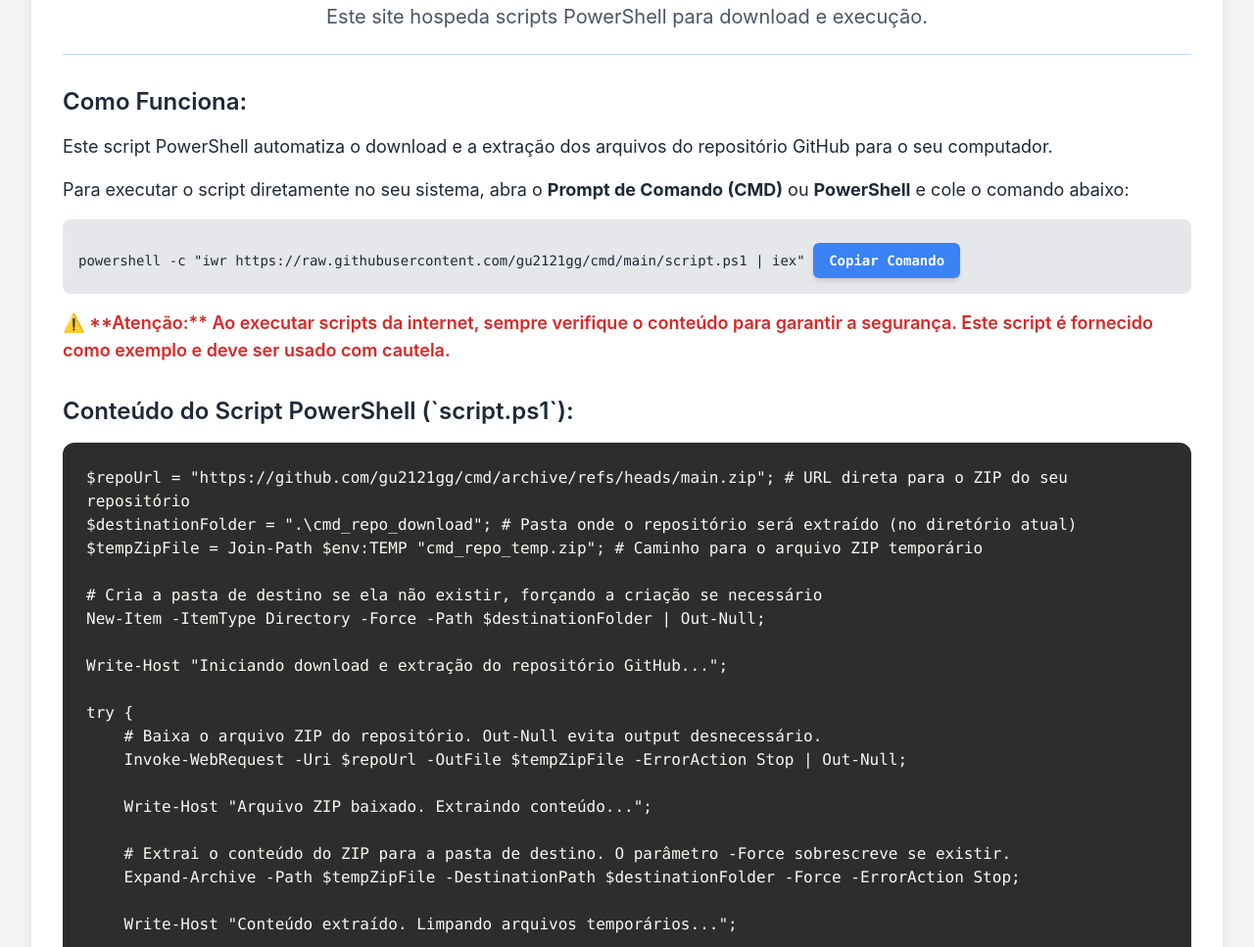
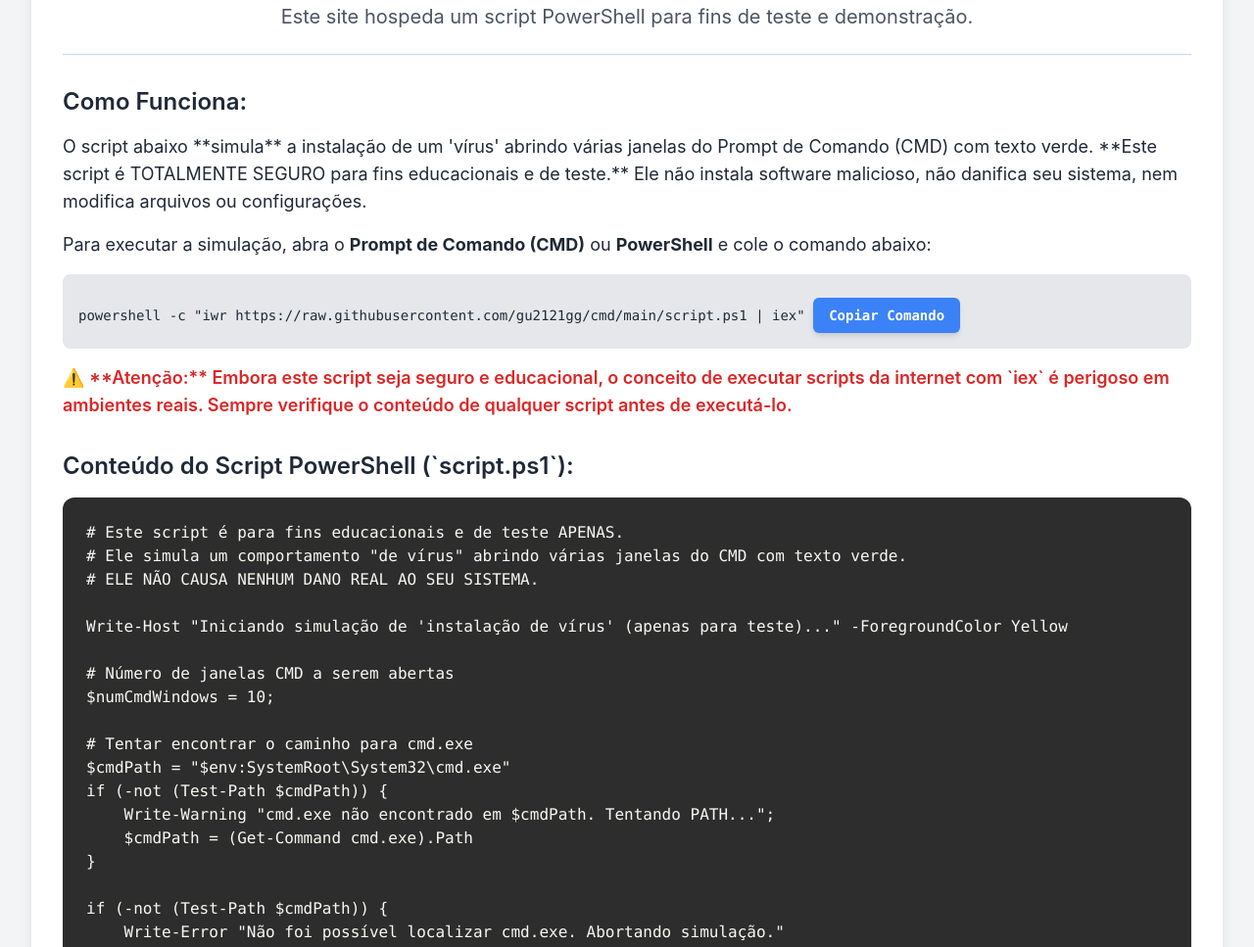
Before and after one commit to gu2121gg/cmd, a plain HTML site: page index.html in a window 1280 px wide. Shown: the part 165-1132 px from the top of the page at 98% size. Drawn offline with nearby package versions, Linux system fonts and the light colour scheme.

Commit message:
Update index.html

```diff
--- a/index.html
+++ b/index.html
@@ -3,7 +3,7 @@
 <head>
     <meta charset="UTF-8">
     <meta name="viewport" content="width=device-width, initial-scale=1.0">
-    <title>Repositório CMD - Scripts</title>
+    <title>Repositório CMD - Simulação de Vírus (Educacional)</title>
     <script src="https://cdn.tailwindcss.com"></script>
     <style>
         body {
@@ -34,10 +34,10 @@
     <div class="container mx-auto bg-white shadow-lg rounded-xl p-8 my-8">
         <header class="mb-8 text-center">
             <h1 class="text-4xl font-bold text-blue-700 mb-4 rounded-xl">
-                <span class="inline-block p-2 bg-blue-100 rounded-lg">Repositório CMD - Scripts</span>
+                <span class="inline-block p-2 bg-blue-100 rounded-lg">Simulação de 'Vírus' (Educacional)</span>
             </h1>
             <p class="text-xl text-gray-600">
-                Este site hospeda scripts PowerShell para download e execução.
+                Este site hospeda um script PowerShell para fins de teste e demonstração.
             </p>
             <hr class="my-6 border-blue-200">
         </header>
@@ -45,10 +45,12 @@
         <section class="mb-8">
             <h2 class="text-2xl font-semibold text-gray-800 mb-4">Como Funciona:</h2>
             <p class="mb-4 text-lg">
-                Este script PowerShell automatiza o download e a extração dos arquivos do repositório GitHub para o seu computador.
+                O script abaixo **simula** a instalação de um 'vírus' abrindo várias janelas do Prompt de Comando (CMD) com texto verde.
+                **Este script é TOTALMENTE SEGURO para fins educacionais e de teste.**
+                Ele não instala software malicioso, não danifica seu sistema, nem modifica arquivos ou configurações.
             </p>
             <p class="mb-4 text-lg">
-                Para executar o script diretamente no seu sistema, abra o <strong>Prompt de Comando (CMD)</strong> ou <strong>PowerShell</strong> e cole o comando abaixo:
+                Para executar a simulação, abra o <strong>Prompt de Comando (CMD)</strong> ou <strong>PowerShell</strong> e cole o comando abaixo:
             </p>
             <div class="bg-gray-200 p-4 rounded-lg mb-4 text-sm font-mono break-words">
                 <code id="command-to-copy">
@@ -59,62 +61,49 @@
                 </button>
             </div>
             <p class="text-red-600 text-lg font-semibold">
-                ⚠️ **Atenção:** Ao executar scripts da internet, sempre verifique o conteúdo para garantir a segurança. Este script é fornecido como exemplo e deve ser usado com cautela.
+                ⚠️ **Atenção:** Embora este script seja seguro e educacional, o conceito de executar scripts da internet com `iex` é perigoso em ambientes reais. Sempre verifique o conteúdo de qualquer script antes de executá-lo.
             </p>
         </section>
 
         <section>
             <h2 class="text-2xl font-semibold text-gray-800 mb-4">Conteúdo do Script PowerShell (`script.ps1`):</h2>
             <pre>
-$repoUrl = "https://github.com/gu2121gg/cmd/archive/refs/heads/main.zip"; # URL direta para o ZIP do seu repositório
-$destinationFolder = ".\cmd_repo_download"; # Pasta onde o repositório será extraído (no diretório atual)
-$tempZipFile = Join-Path $env:TEMP "cmd_repo_temp.zip"; # Caminho para o arquivo ZIP temporário
+# Este script é para fins educacionais e de teste APENAS.
+# Ele simula um comportamento "de vírus" abrindo várias janelas do CMD com texto verde.
+# ELE NÃO CAUSA NENHUM DANO REAL AO SEU SISTEMA.
 
-# Cria a pasta de destino se ela não existir, forçando a criação se necessário
-New-Item -ItemType Directory -Force -Path $destinationFolder | Out-Null;
+Write-Host "Iniciando simulação de 'instalação de vírus' (apenas para teste)..." -ForegroundColor Yellow
 
-Write-Host "Iniciando download e extração do repositório GitHub...";
+# Número de janelas CMD a serem abertas
+$numCmdWindows = 10;
 
-try {
-    # Baixa o arquivo ZIP do repositório. Out-Null evita output desnecessário.
-    Invoke-WebRequest -Uri $repoUrl -OutFile $tempZipFile -ErrorAction Stop | Out-Null;
+# Tentar encontrar o caminho para cmd.exe
+$cmdPath = "$env:SystemRoot\System32\cmd.exe"
+if (-not (Test-Path $cmdPath)) {
+    Write-Warning "cmd.exe não encontrado em $cmdPath. Tentando PATH...";
+    $cmdPath = (Get-Command cmd.exe).Path
+}
 
-    Write-Host "Arquivo ZIP baixado. Extraindo conteúdo...";
+if (-not (Test-Path $cmdPath)) {
+    Write-Error "Não foi possível localizar cmd.exe. Abortando simulação."
+    return
+}
 
-    # Extrai o conteúdo do ZIP para a pasta de destino. O parâmetro -Force sobrescreve se existir.
-    Expand-Archive -Path $tempZipFile -DestinationPath $destinationFolder -Force -ErrorAction Stop;
+for ($i = 1; $i -le $numCmdWindows; $i++) {
+    # Comando para abrir um CMD com fundo preto e texto verde, e exibir uma mensagem
+    # O ping -n 3 127.0.0.1 > nul mantém a janela aberta por 3 segundos antes de fechar automaticamente
+    $cmdArguments = "/c color 0a & echo Acessando o sistema... & echo Processando dados... & echo Instalacao em andamento... & ping -n 3 127.0.0.1 > nul & exit";
 
-    Write-Host "Conteúdo extraído. Limpando arquivos temporários...";
+    try {
+        # Para que as janelas apareçam e fiquem visíveis por um tempo:
+        Start-Process -FilePath $cmdPath -ArgumentList $cmdArguments;
+        Start-Sleep -Milliseconds 100; # Pequeno atraso para as janelas abrirem em sequência
+    } catch {
+        Write-Warning "Falha ao abrir janela CMD número $i: $($_.Exception.Message)";
+    }
+}
 
-    # Remove o arquivo ZIP temporário. SilentlyContinue evita erros se o arquivo já não existir.
-    Remove-Item -Path $tempZipFile -Force -ErrorAction SilentlyContinue | Out-Null;
-
-    # --- Nova funcionalidade: Abrir index.html ---
-    # Nota: Este script PowerShell está embutido em um HTML e o objetivo é que ele baixe e extraia
-    # o conteúdo do seu repositório. A funcionalidade de "abrir index.html" abaixo se refere a
-    # tentar abrir um index.html *dentro do conteúdo baixado*, não o HTML que hospeda este script.
-    $extractedContentPath = Get-ChildItem -Path $destinationFolder -Directory | Where-Object { $_.Name -like "cmd-main*" }; # Ajustado para encontrar a pasta extraída (geralmente 'cmd-main')
-
-    if ($extractedContentPath) {
-        $indexPath = Join-Path $extractedContentPath.FullName "index.html";
-        if (Test-Path $indexPath) {
-            Write-Host "Abrindo index.html no navegador...";
-            Start-Process $indexPath; # Abre o arquivo no programa padrão (navegador para .html)
-        } else {
-            Write-Warning "index.html não encontrado na pasta extraída: $extractedContentPath.FullName";
-        }
-    } else {
-        Write-Warning "Não foi possível localizar a pasta do repositório extraída em: $destinationFolder";
-    }
-    # --- Fim da nova funcionalidade ---
-
-    Write-Host "Processo concluído.";
-
-} catch {
-    Write-Error "Ocorreu um erro durante o processo: $($_.Exception.Message)";
-    # Se houver um erro, tenta limpar o ZIP temporário
-    if (Test-Path $tempZipFile) { Remove-Item -Path $tempZipFile -Force -ErrorAction SilentlyContinue | Out-Null; }
-}
+Write-Host "Simulação concluída. Nenhuma modificação prejudicial foi feita." -ForegroundColor Green
             </pre>
         </section>
 
```
